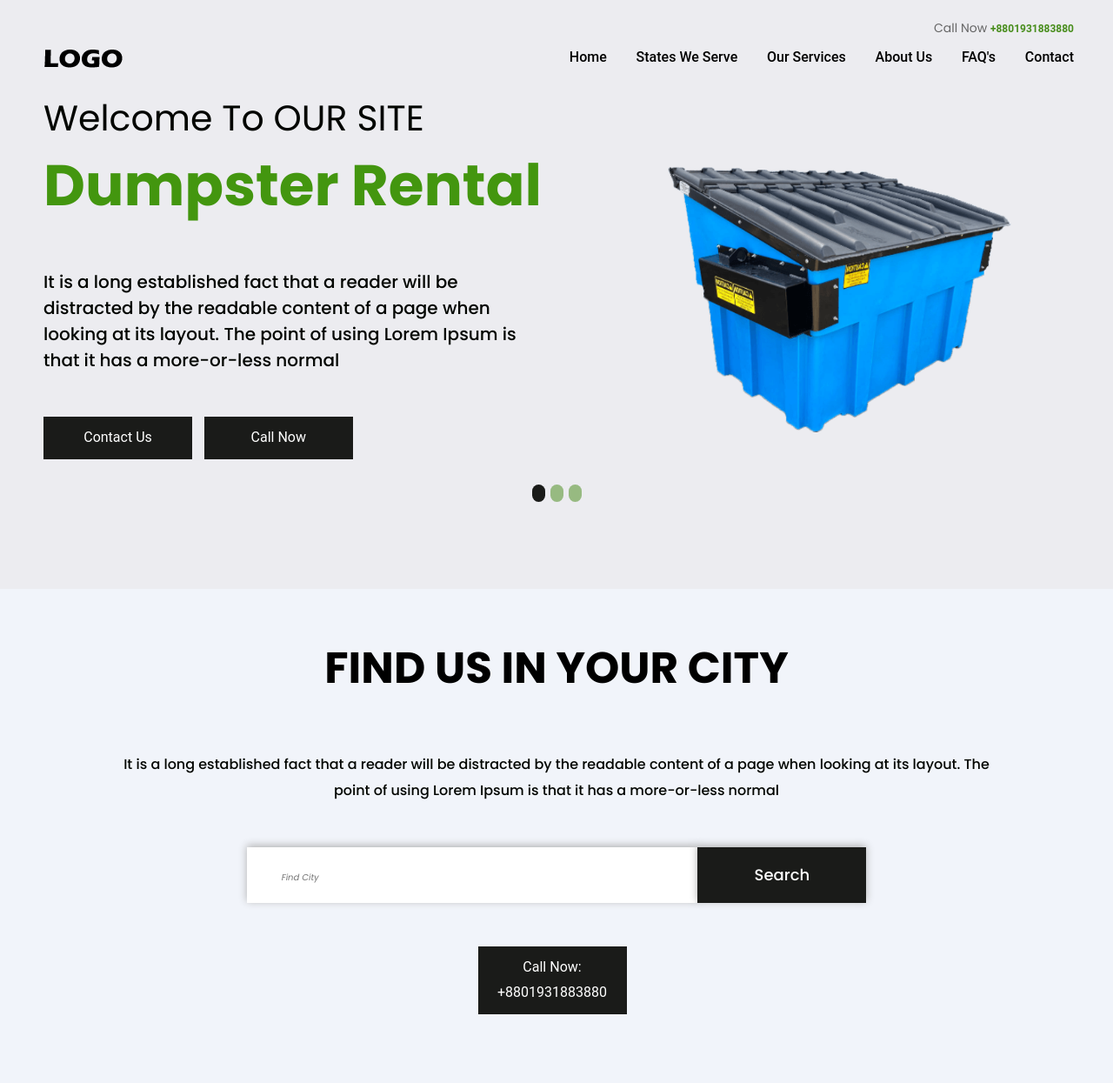
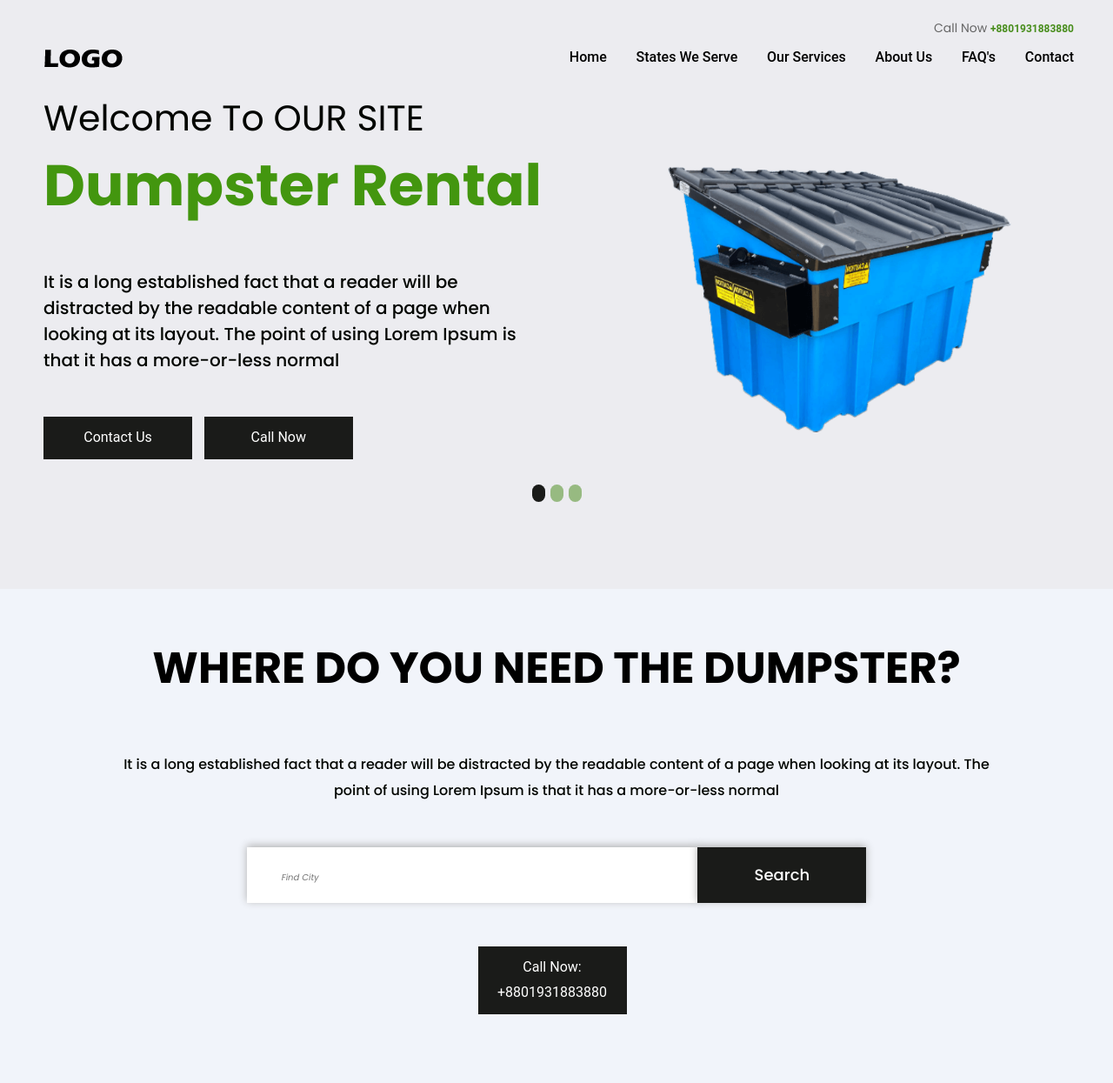
Before and after one commit to mmrubayet/dumpsterRentalSite, a Django app: page / in a window 1280 px wide. Shown: the top 1245 px of the page at 87% size. Run offline with Django 3.2, Linux system fonts and the light colour scheme; data comes from the database, SQL or seed files in the repository; some libraries are stand-ins or nearby versions.

Commit message:
minor styling fix in index page

```diff
--- a/static/css/style.css
+++ b/static/css/style.css
@@ -1464,7 +1464,7 @@ nav.main-menu {
 }
 
 .vegetable_img span {
-  z-index: 999;
+  z-index: 99;
   display: flex;
   align-content: center;
   align-items: center;
--- a/templates/_search.html
+++ b/templates/_search.html
@@ -11,7 +11,7 @@
         <div class="text-cen">
 
           <div class="titlepage">
-            <h2>Find us in <strong class="llow"></strong>your City</h2>
+            <h2>Where do you <strong class="llow"></strong>need the dumpster?</h2>
           </div>
 
           <p>It is a long established fact that a reader will be distracted
--- a/templates/base.html
+++ b/templates/base.html
@@ -55,8 +55,8 @@
   <!-- header -->
   <header>
     <!-- Dumster Navbar -->
-    <div class="header-top">
-      <div class="header fixed-top">
+    <div class="header-top" style="z-index: 999;">
+      <div class="header fixed-top" style="z-index: 999;">
         <div class="container-fluid">
 
           <div class="row">
@@ -68,7 +68,7 @@
           </div>
 
 
-          <div class="row">
+          <div class="row"  style="z-index: 999;">
 
             <div class="col-xl-2 col-lg-4 col-md-4 col-sm-3 col logo_section">
               <div class="full">
@@ -97,7 +97,7 @@
                   </nav>
                 </div>
               </div>
-				<!-- menu-area ends -->
+              <!-- menu-area ends -->
             </div>
           </div>
         </div>
--- a/templates/index.html
+++ b/templates/index.html
@@ -57,7 +57,7 @@
           </div>
         </div>
         <div class="col-xl-8 col-lg-8 col-md-8 col-sm-12 ">
-          <div class="vegetable_img margin_top">
+          <div class="vegetable_img">
             <figure><img src="{% static 'images/v2.jpg' %}" alt="#" /></figure>
             <span>02</span>
           </div>
```
